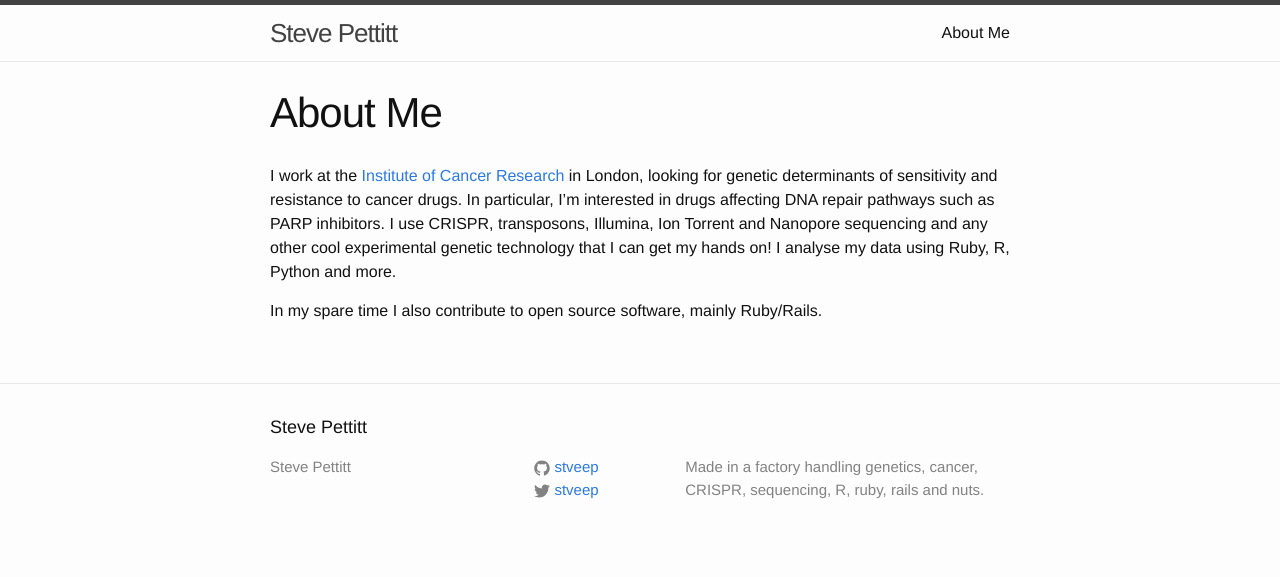
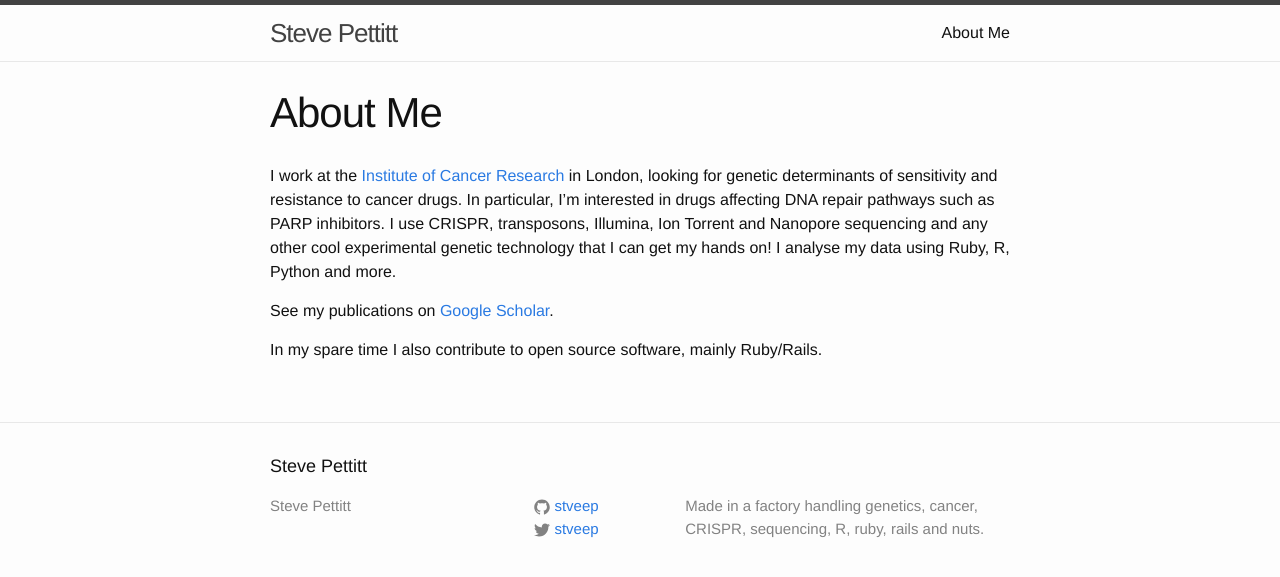
Before and after one commit to stveep/stveep.github.io, a Jekyll site: the page built from about.md, in a window 1280 px wide. Shown: the top 577 px of the page. Built offline with Jekyll 4.4.1, drawn with Linux system fonts in a browser that asks for light colours; comment, search, counter and statistics services are not loaded.

Commit message:
More links

```diff
--- a/_includes/footer.html
+++ b/_includes/footer.html
@@ -14,17 +14,16 @@
 
       <div class="footer-col footer-col-2">
         <ul class="social-media-list">
-          {% if site.github_username %}
           <li>
             {% include icon-github.html username=site.github_username %}
           </li>
-          {% endif %}
-
-          {% if site.twitter_username %}
           <li>
             {% include icon-twitter.html username=site.twitter_username %}
           </li>
-          {% endif %}
+          <li>
+	    <script src="//platform.linkedin.com/in.js" type="text/javascript"></script>
+	    <script type="IN/MemberProfile" data-id="https://www.linkedin.com/in/stephenpettitt" data-format="hover" data-related="false" data-text="Stephen Pettitt"></script>
+          </li>
         </ul>
       </div>
 
--- a/about.md
+++ b/about.md
@@ -6,4 +6,6 @@
 
 I work at the [Institute of Cancer Research](http://www.icr.ac.uk/our-research/researchers-and-teams/dr-stephen-pettitt) in London, looking for genetic determinants of sensitivity and resistance to cancer drugs. In particular, I'm interested in drugs affecting DNA repair pathways such as PARP inhibitors. I use CRISPR, transposons, Illumina, Ion Torrent and Nanopore sequencing and any other cool experimental genetic technology that I can get my hands on! I analyse my data using Ruby, R, Python and more.
 
+See my publications on [Google Scholar](https://scholar.google.co.uk/citations?user=LXLt1fUAAAAJ).
+
 In my spare time I also contribute to open source software, mainly Ruby/Rails.
```
